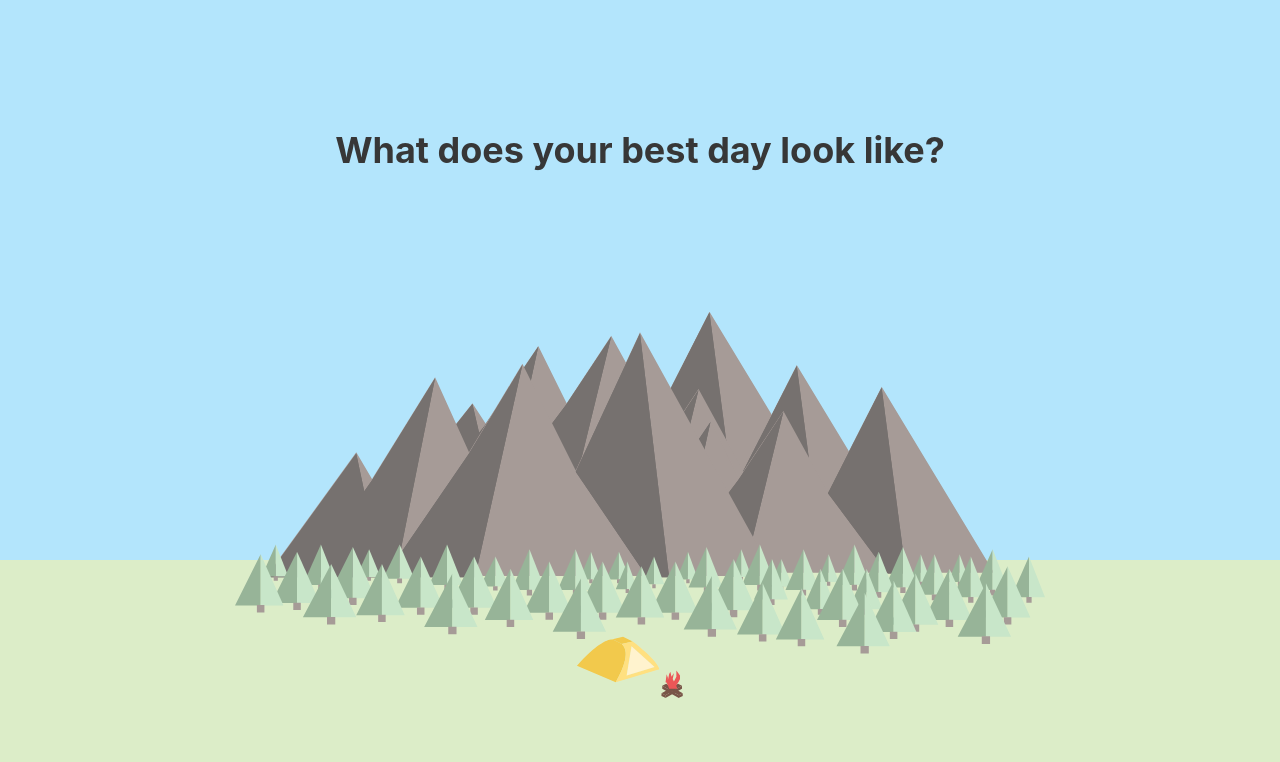
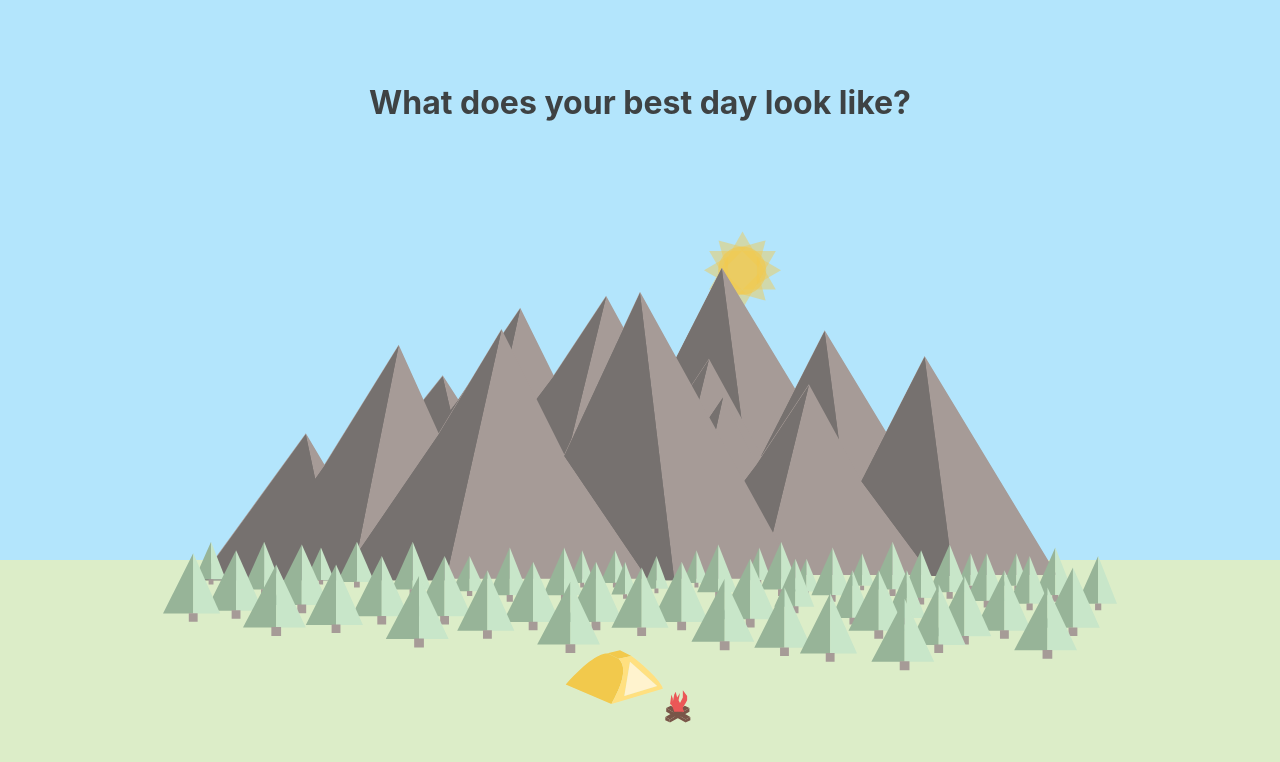
Before and after one commit to scottdevito/good-days-web, a React (Create React App) app: page / in a window 1280 px wide. Shown: the top 762 px of the page. Built offline with nearby package versions, Linux system fonts and the light colour scheme.

Commit message:
Add WelcomeScreen animation

```diff
--- a/src/screens/WelcomeScreen.js
+++ b/src/screens/WelcomeScreen.js
@@ -1,20 +1,76 @@
 // @flow
-import React from 'react';
+import React, { Component } from 'react';
 import styled from 'styled-components';
+import { TimelineLite, TweenLite, Bounce, Expo } from 'gsap/all';
 
 import WelcomeSVG from '../assets/welcome-screen/WelcomeScreenGraphic.svg';
+import SunSVG from '../assets/welcome-screen/Sun.svg';
 
-const WelcomeScreen = () => {
+class WelcomeScreen extends Component {
+  constructor(props) {
+    super(props);
+    this.welcomeTl = new TimelineLite({ paused: true });
+    this.skyTweenWrapper = null;
+    this.headerTweenWrapper = null;
+    this.sunTweenWrapper = null;
+    this.grassTweenWrapper = null;
+  }
+
+  componentDidMount = () => {
+    this.welcomeTl
+      .add(
+        TweenLite.to(this.skyTweenWrapper, 5, {
+          backgroundColor: '#b3e5fc',
+          ease: Expo.easeInOut,
+        }),
+        0
+      )
+      .add(
+        TweenLite.to(this.grassTweenWrapper, 5, {
+          backgroundColor: '#dcedc8',
+          ease: Expo.easeInOut,
+        }),
+        0
+      )
+      .add(
+        TweenLite.to(this.headerTweenWrapper, 5, {
+          autoAlpha: 1,
+          y: 20,
+          delay: 3,
+          ease: Expo.easeOut,
+        }),
+        0
+      )
+      .add(
+        TweenLite.to(this.sunTweenWrapper, 3, {
+          y: -200,
+          ease: Bounce.easeOut,
+          delay: 0.8,
+        }),
+        0
+      );
+  };
+
+  render() {
+    this.welcomeTl.play();
     return (
       <WelcomeScreenWrapper>
-      <SkyWrapper>
-        <Header>What does your best day look like?</Header>
+        <SkyWrapper ref={div => (this.skyTweenWrapper = div)}>
+          <Header ref={div => (this.headerTweenWrapper = div)}>
+            What does your best day look like?
+          </Header>
+          <SunGraphicWrapper
+            src={SunSVG}
+            alt="Sun Graphic"
+            ref={img => (this.sunTweenWrapper = img)}
+          />
           <WelcomeGraphicWrapper src={WelcomeSVG} alt="Welcome Graphic" />
         </SkyWrapper>
-      <GrassWrapper />
+        <GrassWrapper ref={div => (this.grassTweenWrapper = div)} />
       </WelcomeScreenWrapper>
     );
-};
+  }
+}
 
 export default WelcomeScreen;
 
@@ -30,10 +86,16 @@ const WelcomeScreenWrapper = styled.div`
 `;
 
 const Header = styled.h3`
-  font-size: 36px;
+  font-size: 32px;
   color: #373737;
   margin: 8rem 3rem 0 3rem;
   width: 100%;
+  opacity: 0;
+  visibility: hidden;
+
+  @media (min-width: 768px) {
+    margin: 4rem 3rem 0 3rem;
+  }
 `;
 
 const SkyWrapper = styled.div`
@@ -43,7 +105,7 @@ const SkyWrapper = styled.div`
   align-items: center;
   height: 70vh;
   width: 100%;
-  background-color: #b3e5fc;
+  background-color: #494949;
 `;
 
 const GrassWrapper = styled.div`
@@ -53,15 +115,39 @@ const GrassWrapper = styled.div`
   align-items: center;
   height: 30vh;
   width: 100%;
-  background-color: #dcedc8;
+  background-color: #aabb97;
+  z-index: 11;
 `;
 
 const WelcomeGraphicWrapper = styled.img`
   max-width: 100%;
   transform: translateY(54px);
+  z-index: 100;
 
   @media (min-width: 768px) {
     height: 120%;
     transform: translateY(36%);
   }
 `;
+
+const SunGraphicWrapper = styled.img`
+  position: absolute;
+  z-index: 10;
+  bottom: 20vh;
+  left: 55vw;
+
+  @media (min-width: 768px) {
+    bottom: 36vh;
+    width: 6%;
+  }
+
+  @media (min-width: 1440px) {
+    bottom: 42vh;
+    width: 7%;
+  }
+
+  @media (min-width: 2560px) {
+    bottom: 54vh;
+    width: 7%;
+  }
+`;
```
Also changed, not shown: src/assets/welcome-screen/Sun.svg (added). Lines whose indentation alone changed are shown as unchanged.
